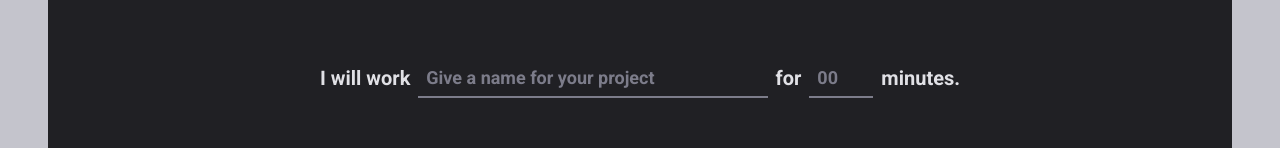
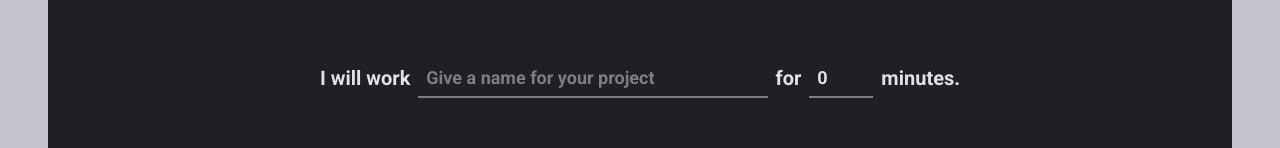
Before and after one commit to edbonamigo/bootcamp-rocketseat, a React (Vite) app in the folder timer-ignite/: page / in a window 1280 px wide. Shown: the part 166-314 px from the top of the page. Built offline with nearby package versions, Linux system fonts and the light colour scheme.

Commit message:
:label: Add form zod infer types by schema

```diff
--- a/timer-ignite/src/pages/Home/index.tsx
+++ b/timer-ignite/src/pages/Home/index.tsx
@@ -21,13 +21,21 @@
     .max(60, 'The cycle must be a maximum of 60min!'),
 })
 
+type NewCycleFormData = zod.infer<typeof newCycleFormValidationSchema>
+
 export function Home() {
-  const { register, handleSubmit, watch } = useForm({
+  const { register, handleSubmit, watch, reset } = useForm<NewCycleFormData>({
     resolver: zodResolver(newCycleFormValidationSchema),
+    defaultValues: {
+      task: '',
+      minutesAmount: 0,
+    },
   })
 
-  function handleCreateNewCycle(data: any) {
+  function handleCreateNewCycle(data: NewCycleFormData) {
     console.log(data)
+
+    reset()
   }
 
   const task = watch('task')
@@ -59,7 +67,7 @@
             step={5}
             min={5}
             max={60}
-            {...register('minutesAmount')}
+            {...register('minutesAmount', { valueAsNumber: true })}
           />
 
           <span>minutes.</span>
```
